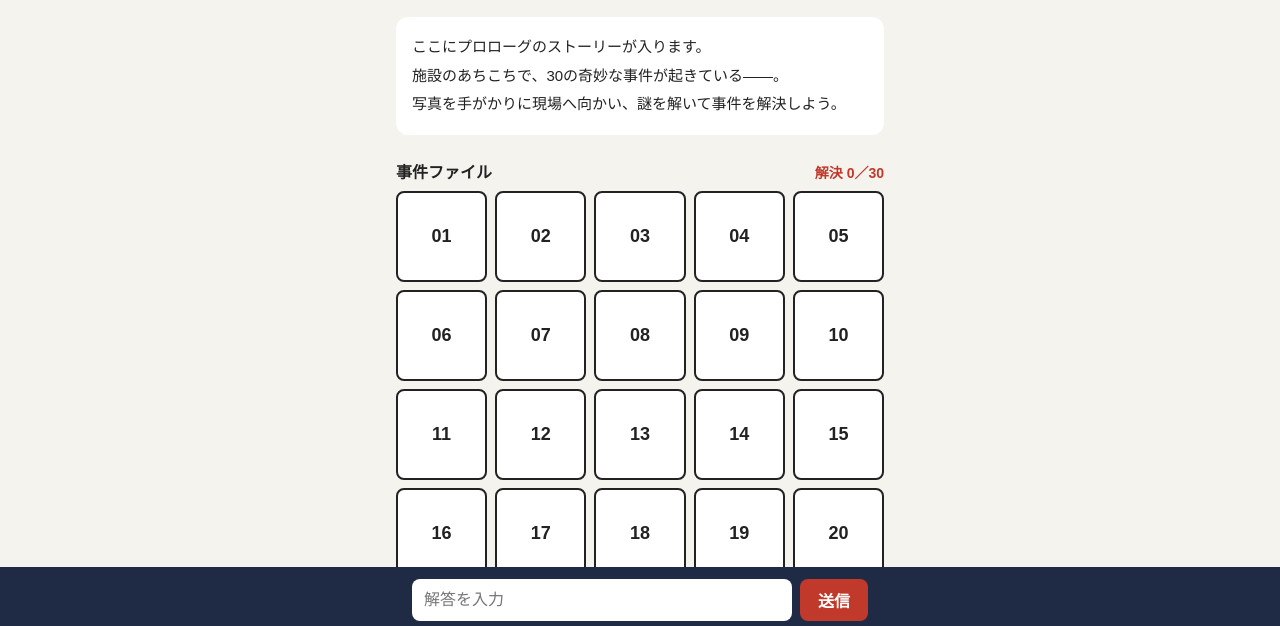
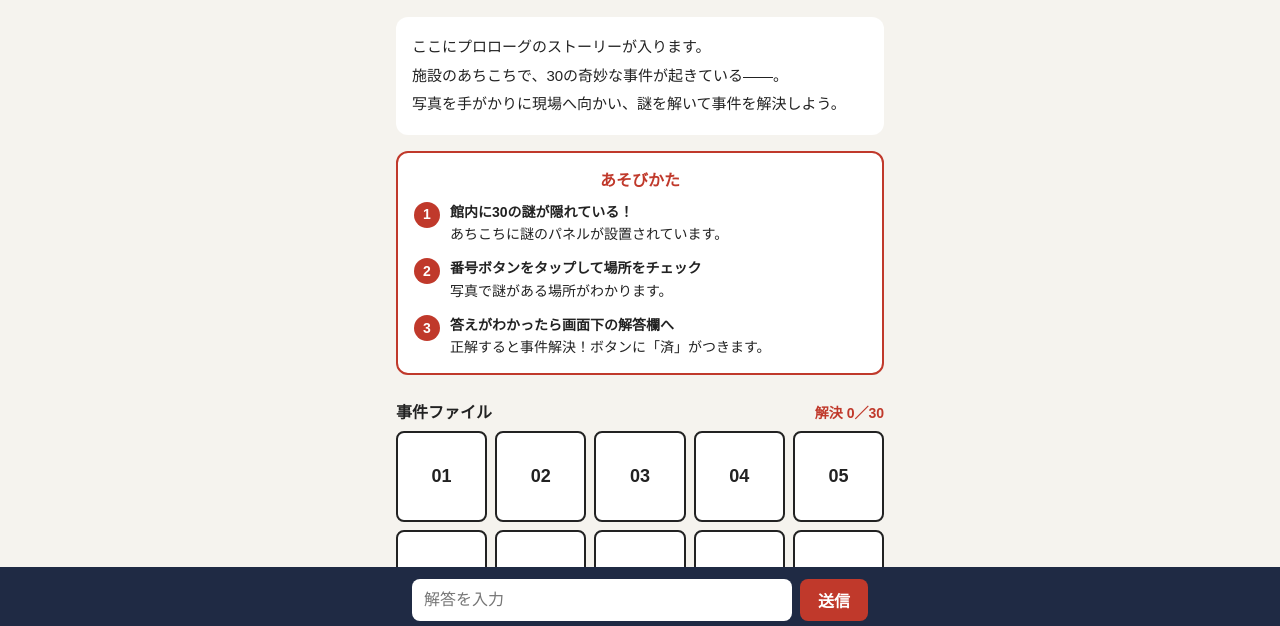
Before and after one commit to fujiharakentaro/shuyu-nazo-mock, a plain HTML site: page index.html in a window 1280 px wide. Shown: the part 167-793 px from the top of the page. Drawn offline with Linux system fonts and the light colour scheme.

Commit message:
プロローグ下に遊び方を追加
Co-Authored-By: Claude Opus 5.5 <noreply@anthropic.com>

```diff
--- a/index.html
+++ b/index.html
@@ -11,6 +11,11 @@ body{margin:0;background:var(--bg);color:var(--ink);font-family:"Hiragino Sans",
 main{max-width:520px;margin:0 auto;padding:16px}
 .logo{display:flex;align-items:center;justify-content:center;height:140px;border:3px solid var(--ink);border-radius:12px;background:var(--card);font-size:28px;font-weight:800;letter-spacing:.1em;margin:8px 0 20px}
 .prologue{background:var(--card);border-radius:12px;padding:16px;line-height:1.9;font-size:15px;white-space:pre-wrap}
+.howto{background:var(--card);border-radius:12px;padding:14px 16px;margin-top:16px;border:2px solid var(--accent)}
+.howto .howto-title{margin:0 0 10px;justify-content:center;color:var(--accent)}
+.howto ol{list-style:none;margin:0;padding:0;display:grid;gap:12px}
+.howto li{display:flex;gap:10px;align-items:flex-start;font-size:14px;line-height:1.6}
+.howto .step{flex:none;width:26px;height:26px;border-radius:50%;background:var(--accent);color:#fff;font-weight:800;display:flex;align-items:center;justify-content:center;margin-top:1px}
 h2{font-size:16px;margin:24px 0 8px;display:flex;justify-content:space-between;align-items:baseline}
 #progress{font-size:14px;color:var(--accent)}
 .grid{display:grid;grid-template-columns:repeat(5,1fr);gap:8px}
@@ -35,6 +40,14 @@ h2{font-size:16px;margin:24px 0 8px;display:flex;justify-content:space-between;a
 <main>
   <div class="logo" id="logo">タイトルロゴ</div>
   <div class="prologue" id="prologue"></div>
+  <section class="howto">
+    <h2 class="howto-title">あそびかた</h2>
+    <ol>
+      <li><span class="step">1</span><div><b>館内に30の謎が隠れている！</b><br>あちこちに謎のパネルが設置されています。</div></li>
+      <li><span class="step">2</span><div><b>番号ボタンをタップして場所をチェック</b><br>写真で謎がある場所がわかります。</div></li>
+      <li><span class="step">3</span><div><b>答えがわかったら画面下の解答欄へ</b><br>正解すると事件解決！ボタンに「済」がつきます。</div></li>
+    </ol>
+  </section>
   <h2>事件ファイル <span id="progress"></span></h2>
   <div class="grid" id="grid"></div>
 </main>
```
